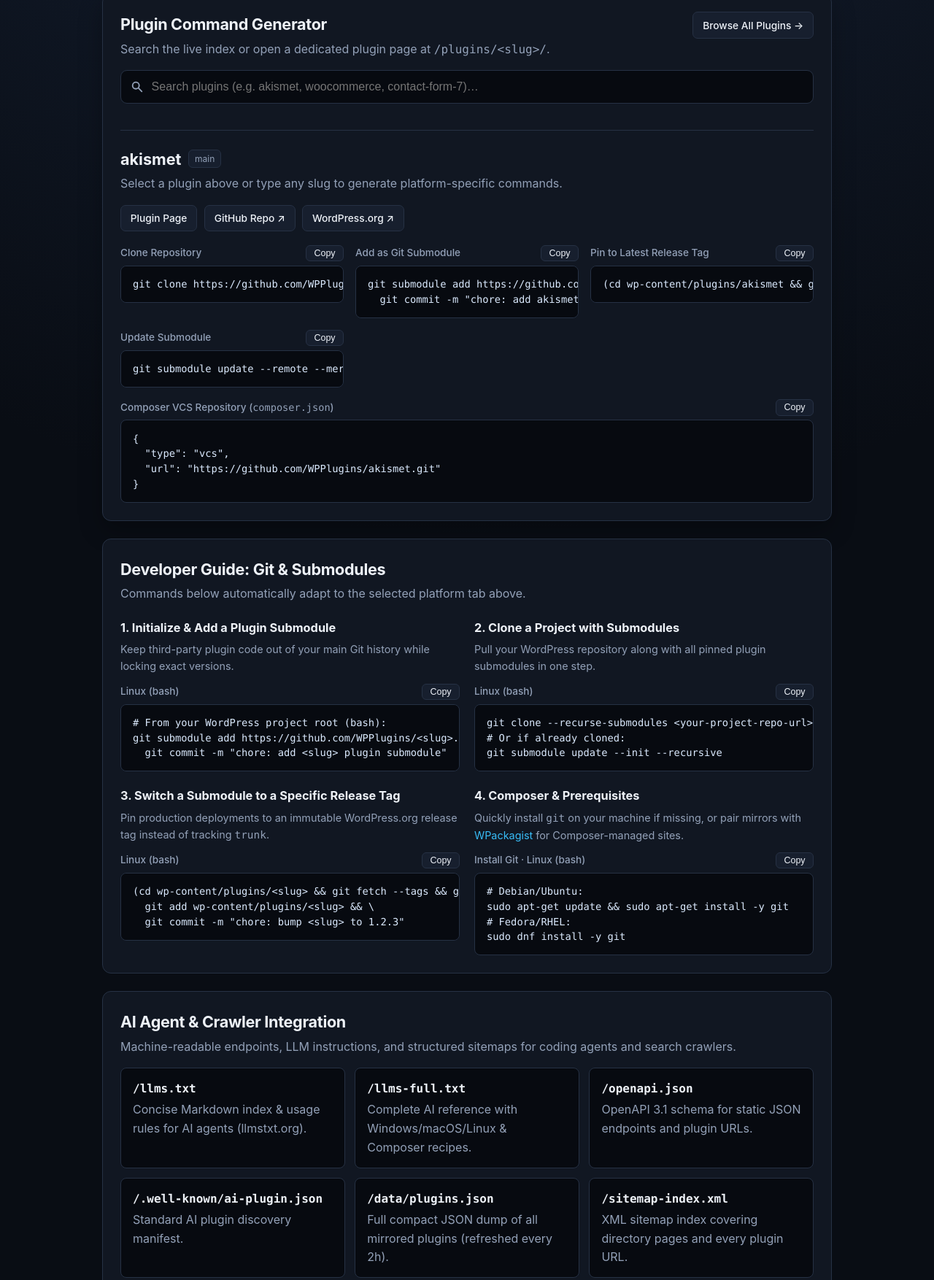
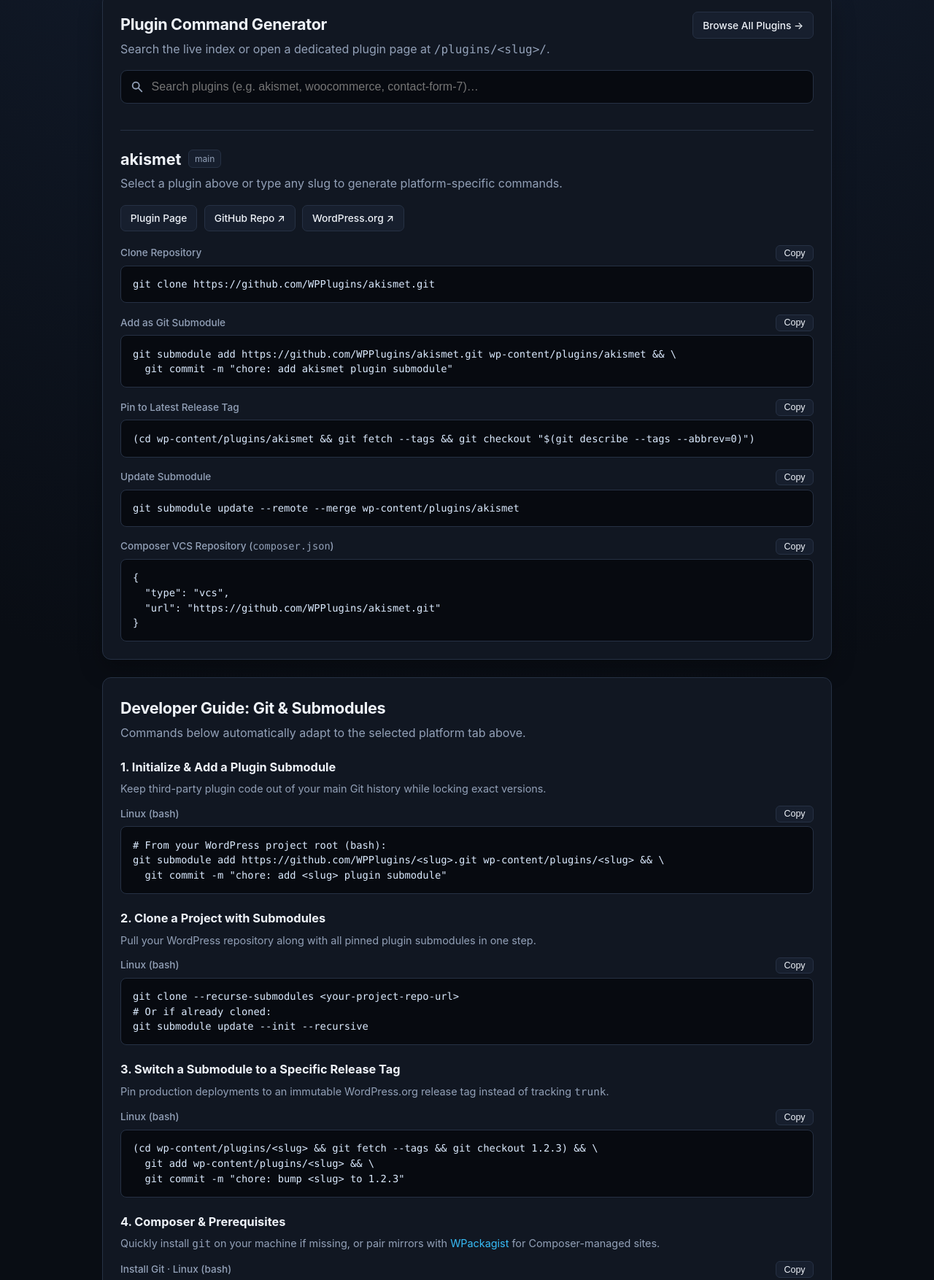
Before and after one commit to WPPlugins/wpplugins.github.io, a plain HTML site: page public/index.html in a window 1280 px wide. Shown: the part 412-2166 px from the top of the page at 73% size. Drawn offline with Linux system fonts and the light colour scheme; no server answers.

Commit message:
style(ui): stack command snippets and guide steps full-width

```diff
--- a/public/styles.css
+++ b/public/styles.css
@@ -419,7 +419,7 @@ pre {
 
 .snippets-grid {
   display: grid;
-  grid-template-columns: repeat(auto-fit, minmax(300px, 1fr));
+  grid-template-columns: 1fr;
   gap: 1rem;
 }
 
@@ -457,7 +457,7 @@ pre {
 .guide-grid {
   margin-top: 1.25rem;
   display: grid;
-  grid-template-columns: repeat(auto-fit, minmax(320px, 1fr));
+  grid-template-columns: 1fr;
   gap: 1.25rem;
 }
 
```
